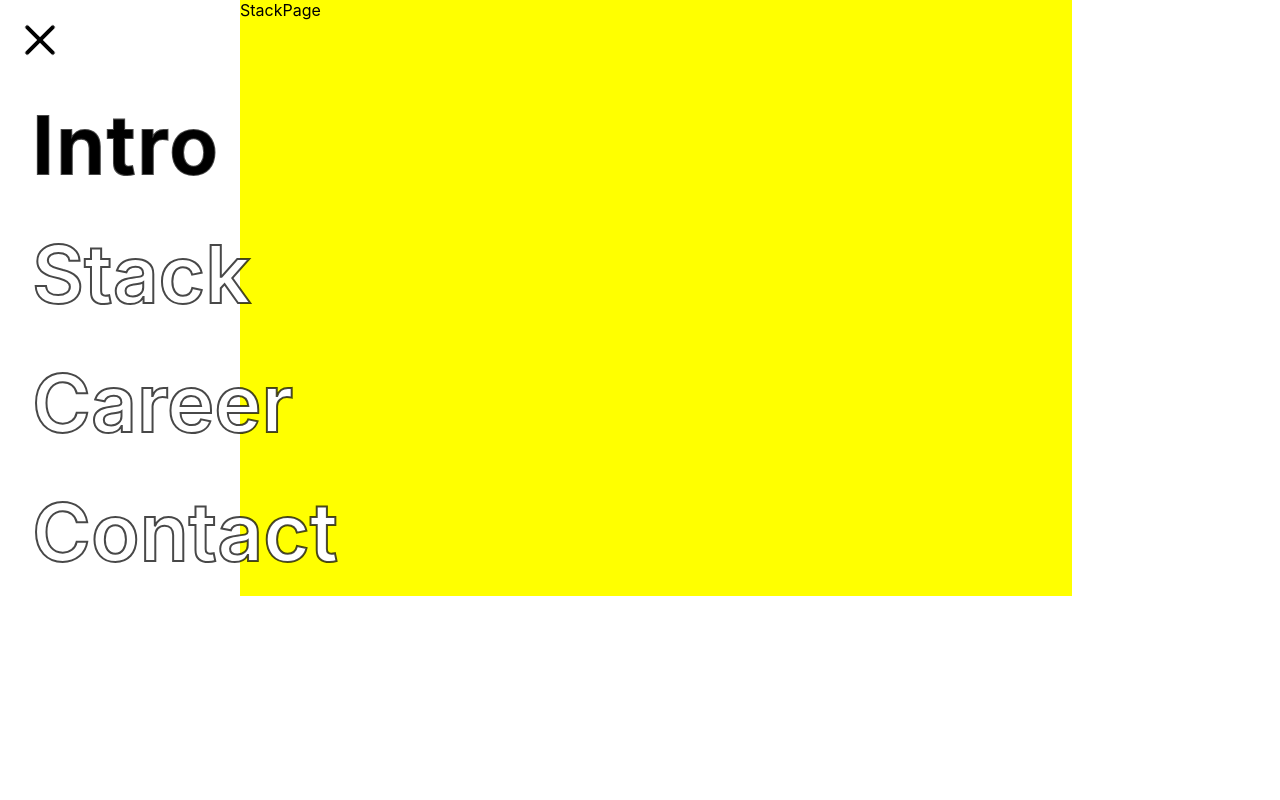
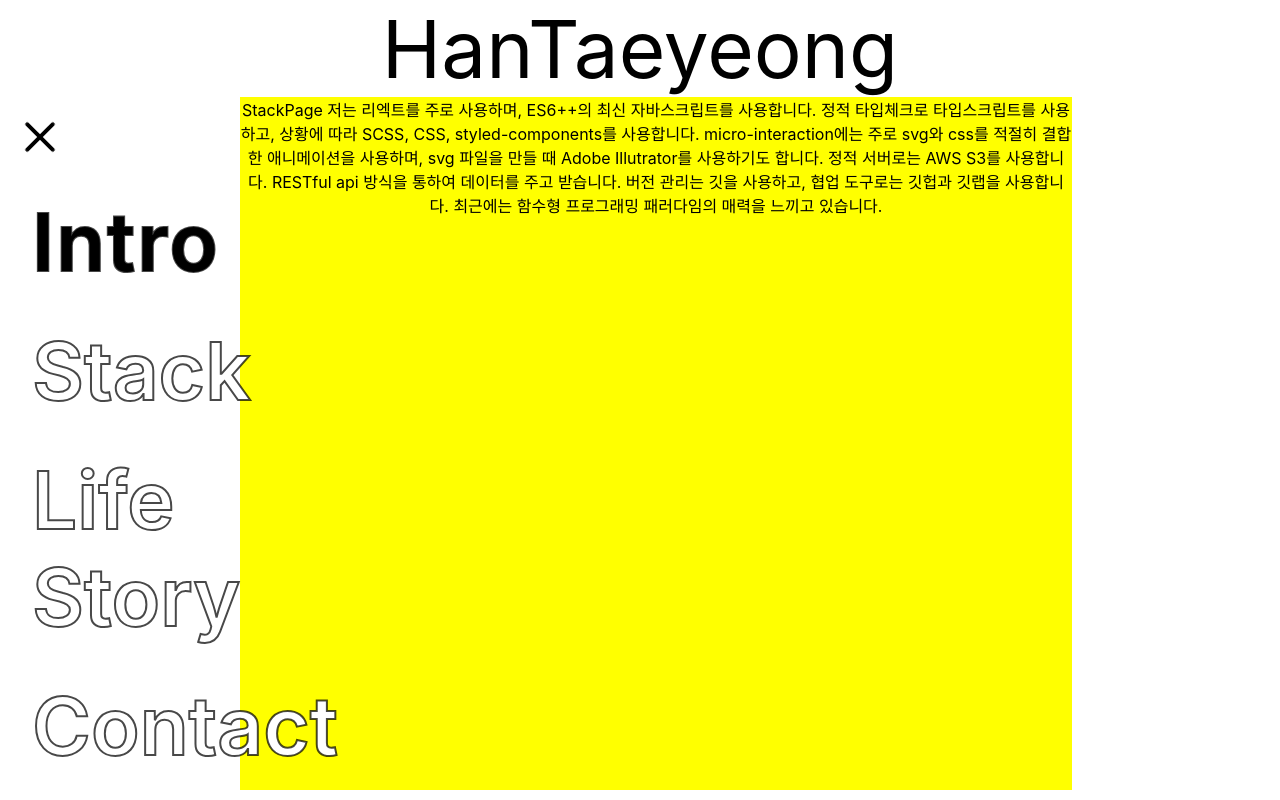
Before and after one commit to HanTaeyeong/portfolio, a React (Create React App) app: page /stack in a window 1280 px wide. Built offline with nearby package versions, Linux system fonts and the light colour scheme.

Commit message:
2020-08-05 15:53

```diff
--- a/src/App.css
+++ b/src/App.css
@@ -1,6 +1,7 @@
 .App {
   text-align: center;
 display: flex;
+flex-wrap: wrap;
 }
 
 .App-logo {
--- a/src/App.tsx
+++ b/src/App.tsx
@@ -4,20 +4,15 @@ import './components/PlusXIcon';
 
 import NavigationContainer from './container/NavigationContainer';
 import PageContainer from './container/PageContainer';
-
 import { Route, BrowserRouter } from 'react-router-dom';
-import { CareerPage, ContactPage, IntroPage, StackPage } from './pages';
-
-
-//
-
+import { LifeStoryPage, ContactPage, IntroPage, StackPage } from './pages';
 
 function App() {
 
   return (
     <BrowserRouter>
     <div className="App">
-
+         <div style={{width:"100%",fontSize:"5rem", display:"block"}}>HanTaeyeong</div>
         <NavigationContainer />
         <PageContainer />
 
--- a/src/components/NavButton.scss
+++ b/src/components/NavButton.scss
@@ -16,49 +16,39 @@
   //   margin-left: 25px;
   //   height: 2px;
 
-  //   path {
-  //     stroke-width: 1.5px;
-  //     stroke: lightgray;
-  //     opacity: 0.25;
-  //     transition: all 0.2s;
-  //     stroke-dasharray: 0, 20;
-  //     stroke-dashoffset: -20;
+    // path {
+    //   margin: 0;
+    //   stroke-width: 1.5px;
+    //   stroke: rgb(0, 0, 0);
+    //   opacity: 0.25;
+    //   transition: all 0.2s;
+    //   stroke-dasharray: 0, 20;
+    //   stroke-dashoffset: -20;
 
-  //     &.active {
-  //       opacity: 0.33;
-  //       stroke-dasharray: 40, 0;
-  //       stroke-dashoffset: 0;
-  //     }
-  //   }
-  // }
+    //   &.active {
+    //     opacity: 0.33;
+    //     stroke-dasharray: 40, 0;
+    //     stroke-dashoffset: 0;
+    //   }
+    // }
 
-  .svg{
-    margin:0;
-    .path{
-      margin:0;
-    }
+  &.active {
+    margin-left: 2rem;
   }
-
+  &.deActive {
+    margin-left: -25rem;
+  }
 
   &:hover {
     color: #000000c2;
     letter-spacing: 2px;
-
-  }
-  &.active {
-    margin-left: 2rem;
-  }
-  &.deActive {
-      margin-left:-20rem;
   }
 
-  &.selected{
+  &.selected {
     color: black;
     letter-spacing: 2px;
   }
 
-  &.unselected{
-
+  &.unselected {
   }
-
 }
--- a/src/container/NavigationContainer.tsx
+++ b/src/container/NavigationContainer.tsx
@@ -22,7 +22,7 @@ const NavigationContainer = () => {
         <PlusXIcon active={active} onClickFunction={() => { setActive(!active) }} />
         <NavButton to="intro" active={active} selected={currentPage==="intro"} title="Intro" onClickFunction={() => setCurrentPage("intro")} />
         <NavButton to="stack" active={active} selected={currentPage==="stack"} title="Stack" onClickFunction={() => setCurrentPage("stack")} />
-        <NavButton to="career" active={active} selected={currentPage==="career"} title="Career" onClickFunction={() => setCurrentPage("career")} />
+        <NavButton to="career" active={active} selected={currentPage==="life-story"} title="Life Story" onClickFunction={() => setCurrentPage("life-story")} />
         <NavButton to="contact" active={active} selected={currentPage==="contact"} title="Contact" onClickFunction={() => setCurrentPage("contact")} />
     </NavBox>
 
--- a/src/container/PageContainer.tsx
+++ b/src/container/PageContainer.tsx
@@ -1,27 +1,23 @@
 import React from 'react';
 import {Route} from 'react-router-dom';
 import styled from 'styled-components';
-import { IntroPage, StackPage, CareerPage, ContactPage } from '../pages';
+import { IntroPage, StackPage, LifeStoryPage, ContactPage } from '../pages';
 
 const PageBox=styled.div`
-
 display:flex;
 width:calc(90% - 20rem);
 background:yellow;
-
 `;
 
 const PageContainer = () => {
-
     return (
         <PageBox>
             <Route path={["/intro", "/"]} exact={true} component={IntroPage} />
             <Route path="/stack" component={StackPage} />
-            <Route path="/career" component={CareerPage} />
+            <Route path="/career" component={LifeStoryPage} />
             <Route path="/contact" component={ContactPage} />
         </PageBox>
     )
 }
 
-
 export default PageContainer;
--- a/src/pages/CareerPage.tsx
+++ /dev/null
@@ -1,7 +0,0 @@
-import React from 'react';
-
-const CareerPage =()=>{
-    return <div>CareerPage</div>
-}
-
-export default CareerPage;
--- a/src/pages/ContactPage.tsx
+++ b/src/pages/ContactPage.tsx
@@ -2,7 +2,11 @@ import React from 'react';
 
 const ContactPage =()=>{
 
-    return <div>ContactPage</div>
+    return <div>
+        ContactPage
+        Email
+        Phone
+    </div>
 }
 
 export default ContactPage;
--- a/src/pages/IntroPage.tsx
+++ b/src/pages/IntroPage.tsx
@@ -1,11 +1,22 @@
 import React from 'react';
-
-
-
 
 const IntroPage=()=>{
 
-    return <div>IntroPage</div>
+    return <div>
+        IntroPage
+        안녕하세요 저는 프론트엔드 개발자 한태영입니다.
+        역동적인 프론트엔드 분야를 이끄는 사람이 되고 싶습니다.
+        <br></br><br></br><br></br><br></br><br></br><br></br><br></br><br></br><br></br><br></br><br></br><br></br><br></br><br></br><br></br><br></br><br></br><br></br><br></br><br></br><br></br><br></br><br></br><br></br><br></br><br></br><br></br><br></br><br></br>
+
+        저는 호기심이 많고 도전적이며 창의적입니다.
+        문제가 있으면 꼭 해결하고 싶어해요.
+        <br></br><br></br><br></br><br></br><br></br><br></br><br></br><br></br><br></br><br></br><br></br>
+<br></br><br></br><br></br><br></br><br></br><br></br><br></br><br></br><br></br><br></br><br></br><br></br><br></br><br></br><br></br><br></br><br></br><br></br><br></br><br></br><br></br><br></br>
+
+        아침에 일어나 음악과 함께 하루를 시작하고, 하루의 대부분을 컴퓨터와 같이합니다.
+        정보가 넘치는 최첨단 시대임에도 책을 좋아합니다. 나중에는 집에 꼭 멋진 서재를 만들 거예요.
+
+        </div>
 }
 
 export default IntroPage;
--- /dev/null
+++ b/src/pages/LifeStroyPage.tsx
@@ -0,0 +1,28 @@
+import React from 'react';
+
+const CareerPage =()=>{
+    return <div>LifeStory
+
+        안녕하세요 저는 프론트엔드 개발자 한태영입니다.
+        어릴때부터 호기심이 많아 바다와 산, 들판으로 돌아다니며 곤충채집을 하거나 동물들을 구경했습니다.
+        자연스럽게 수학과 과학을 좋아하게 되었고 집에 있는 책이나 도서관에 있는 책을 읽게 되었습니다.
+        중학생때는 철학과 영어에 관심이 많아져서 무엇이 정의인가? 옳고 그른것 등등에 대해 깊이 생각하고 탐구하게 되었습니다.
+        고등학생이 되어 피아노를 치고 싶어져서 피아노를 열심히 하였습니다.
+        대학생이 되어 미래에 대한 고민을 하던 중 프로그래밍을 하겠다고 마음을 먹고
+        2014년 처음으로 프로그래밍을 하겠다고 마음을 먹은 이후 프로그래머로 일을 하고 있습니다.
+        C를 처음 공부한 이후 , 자바를 거쳐 게임을 만들기 위해 유니티를 배우고 C#을 하였습니다.
+        스팀에 게임을 개발하여 출시한 후, 컴퓨터 과학에 대한 기반지식을 탄탄히 해야겠다고 느껴서 1년 반 정도 알고리즘, 자료구조, 운영체제,
+        등을 공부하며 프로그래밍 대회에 여러 번 참가했습니다.
+        그 후 프론트엔드 분야에서 최신기술과 디자인이 결합된 것이 저랑 잘 맞는다고 느껴서 프론트엔드 개발자로서의 길을 가기로 마음을 먹었습니다.
+        최근 객체지향을 넘어 함수형 프로그래밍의 장점을 느끼고 있습니다.
+
+
+        1인 게임개발 2년
+        1인 웹 개발 1년
+        태양광 회사 근무 2개월
+
+
+    </div>
+}
+
+export default CareerPage;
--- a/src/pages/StackPage.tsx
+++ b/src/pages/StackPage.tsx
@@ -1,9 +1,25 @@
 import React from 'react';
-
 
 const StackPage=()=>{
 
-    return <div>StackPage</div>
+    return <div>
+        StackPage
+        저는 리엑트를 주로 사용하며, ES6++의 최신 자바스크립트를 사용합니다.
+        정적 타입체크로 타입스크립트를 사용하고,
+        상황에 따라 SCSS, CSS, styled-components를 사용합니다.
+        micro-interaction에는 주로 svg와 css를 적절히 결합한 애니메이션을 사용하며,
+        svg 파일을 만들 때 Adobe Illutrator를 사용하기도 합니다.
+
+        정적 서버로는 AWS S3를 사용합니다.
+
+        RESTful api 방식을 통하여 데이터를 주고 받습니다.
+
+        버전 관리는 깃을 사용하고,
+        협업 도구로는 깃헙과 깃랩을 사용합니다.
+
+        최근에는 함수형 프로그래밍 패러다임의 매력을 느끼고 있습니다.
+
+    </div>
 }
 
 export default StackPage;
```
Also changed, not shown: src/components/NavButton.tsx (+1 -9 lines), src/pages/index.ts (+4 -4 lines).
